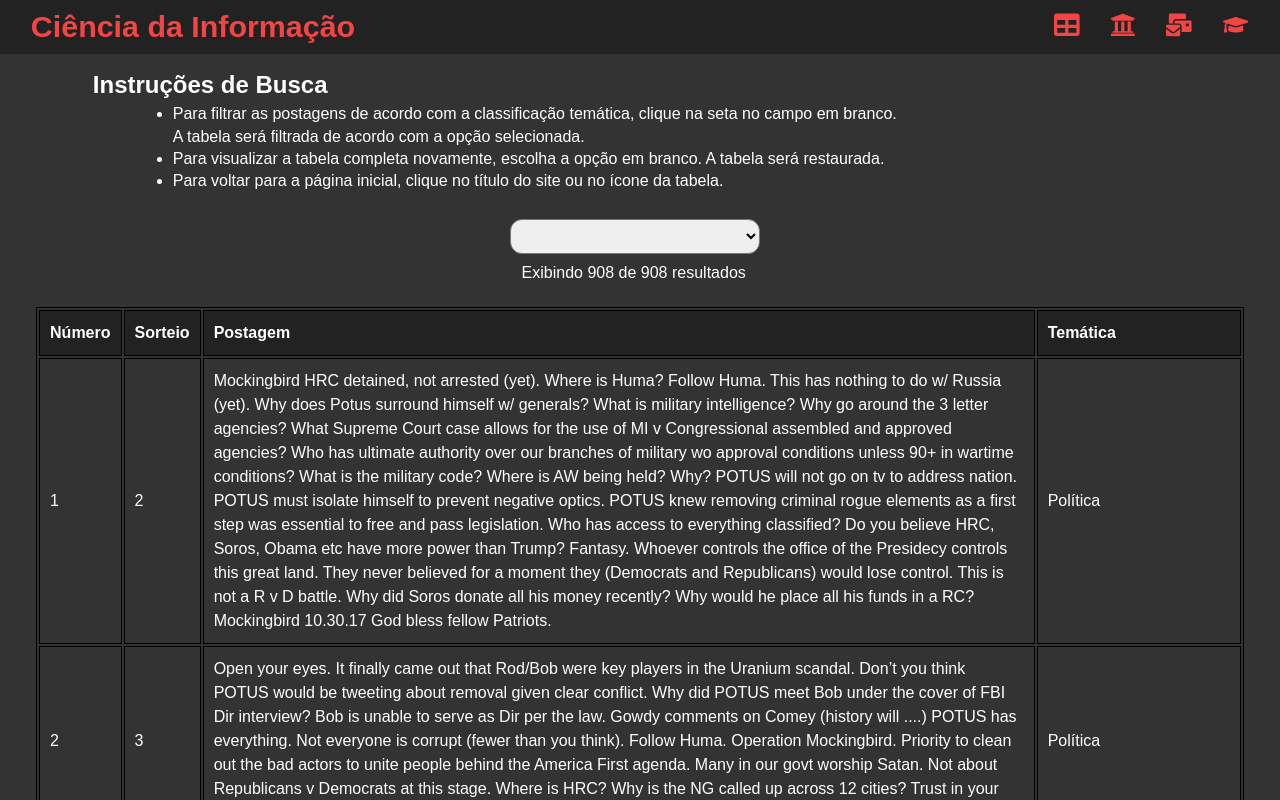
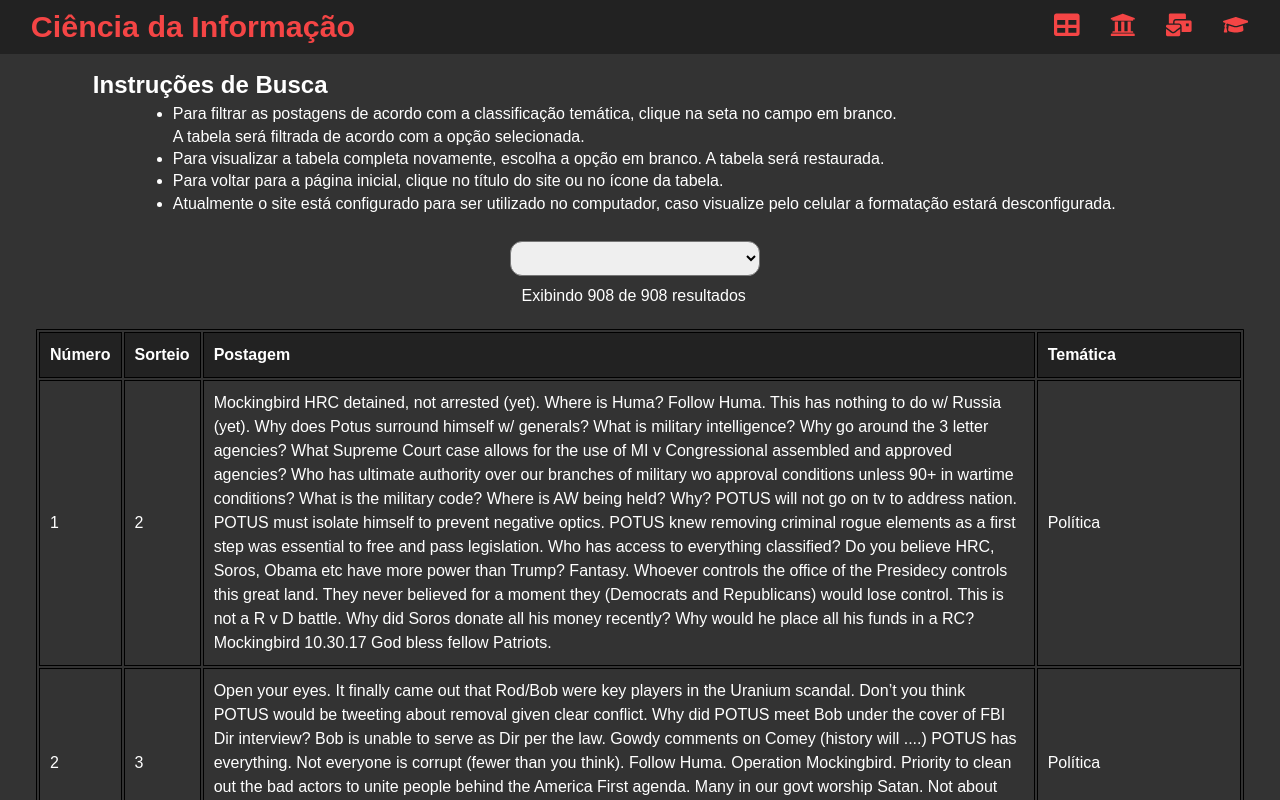
Before and after one commit to D3DD3F/Mestrado-QAnon, a React (Vite) app: page / in a window 1280 px wide. Both pictures are taken after a click on the link 1066 px from the left and 29 px from the top of the page. Shown: the top 800 px of the page. Built offline with nearby package versions, Linux system fonts and the light colour scheme.

Commit message:
Adicionado informação na instrução de uso

```diff
--- a/src/pages/Table/index.jsx
+++ b/src/pages/Table/index.jsx
@@ -66,6 +66,11 @@ export const Table = () => {
               Para voltar para a página inicial, clique no título do site ou no
               ícone da tabela.
             </li>
+
+            <li>
+              Atualmente o site está configurado para ser utilizado no
+              computador, caso visualize pelo celular a formatação estará desconfigurada.
+            </li>
           </ul>
         </p>
       </text>
```
